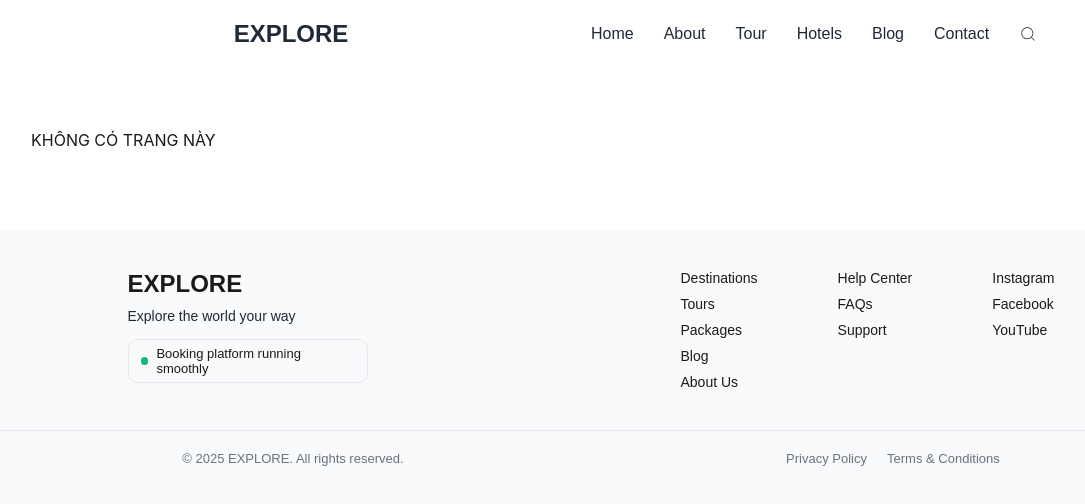
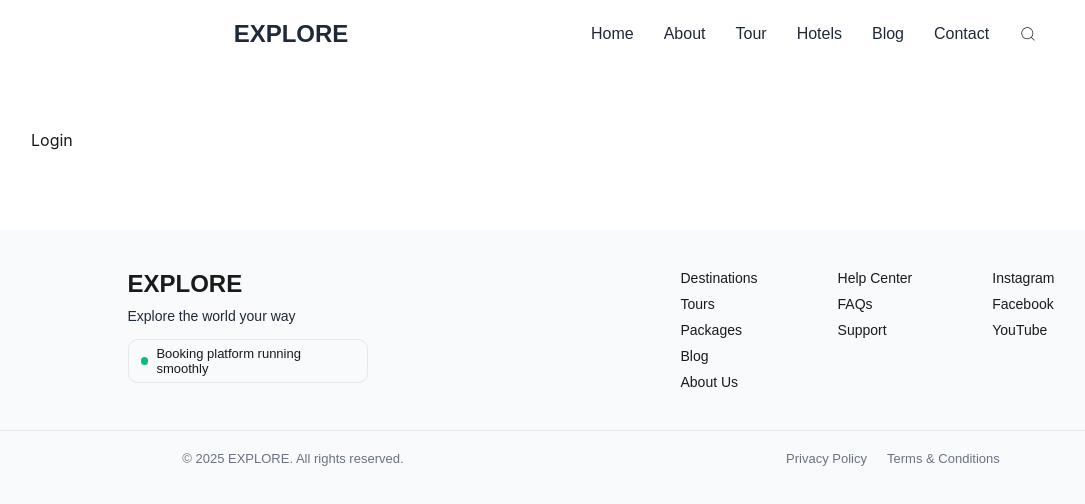
Before and after one commit to vuvantoann/tour-booking-frontend, a React (Vite) app: page /login in a window 1280 px wide. Shown: the top 504 px of the page, without its empty margins (49-1134 px from the left). Built offline with nearby package versions, Linux system fonts and the light colour scheme.

Commit message:
Làm trang private

```diff
--- a/src/App.jsx
+++ b/src/App.jsx
@@ -12,6 +12,9 @@ import BlogNews from './client/pages/Blog/BlogNews'
 import BlogRelated from './client/pages/Blog/BlogRelated'
 import BlogAll from './client/pages/Blog/BlogAll'
 import BlogDetail from './client/pages/Blog/BlogDetail'
+import Login from './client/pages/Login'
+import InForUser from './client/pages/InForUser'
+import PrivateRoutes from './client/components/PrivateRoutes'
 function App() {
   return (
     <>
@@ -28,6 +31,10 @@ function App() {
             <Route path=":_id" element={<BlogDetail />} />
           </Route>
           <Route path="/contact" element={<Contact />} />
+          <Route path="/login" element={<Login />} />
+          <Route element={<PrivateRoutes />}>
+            <Route path="/info-user" element={<InForUser />} />
+          </Route>
           <Route path="*" element={<Error404 />} />
         </Route>
       </Routes>
--- /dev/null
+++ b/src/client/components/PrivateRoutes/index.jsx
@@ -0,0 +1,8 @@
+import { Navigate, Outlet } from 'react-router-dom'
+
+function PrivateRoutes() {
+  const isLogin = true
+  return <>{isLogin ? <Outlet /> : <Navigate to={'/login'} />}</>
+}
+
+export default PrivateRoutes
--- /dev/null
+++ b/src/client/pages/InForUser/index.jsx
@@ -0,0 +1,5 @@
+function InForUser() {
+  return <>inf User: toanvu1728@gmail.com</>
+}
+
+export default InForUser
--- /dev/null
+++ b/src/client/pages/Login/index.jsx
@@ -0,0 +1,9 @@
+function Login() {
+  return (
+    <>
+      <div>Login</div>
+    </>
+  )
+}
+
+export default Login
```
